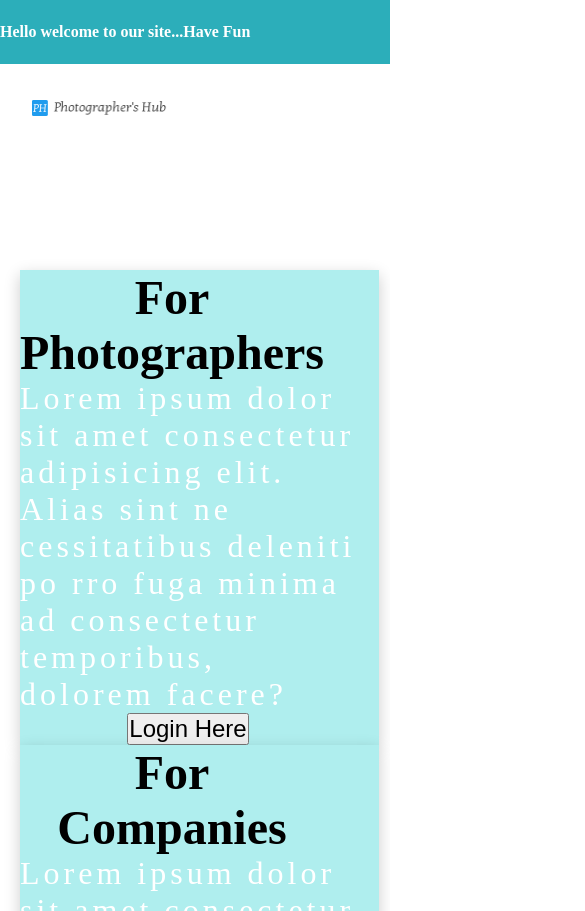
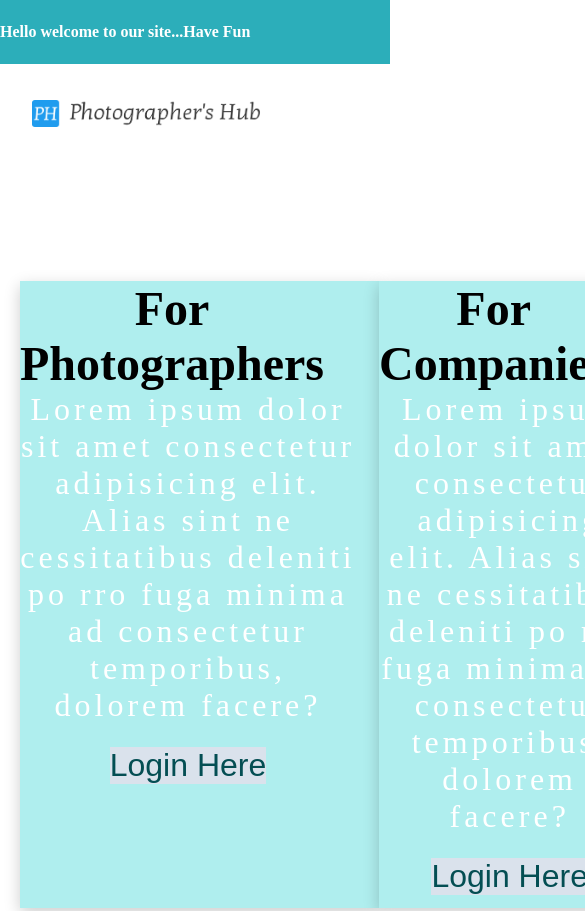
Before and after one commit to Sai-02/Photographer-hub, a plain HTML site: page index.html in a window 390 px wide. Shown: the top 911 px of the page, 585 px wide, since content can reach past the window. Drawn offline with Linux system fonts and the light colour scheme.

Commit message:
Update styles.css

```diff
--- a/styles.css
+++ b/styles.css
@@ -49,6 +49,7 @@ Variables
   margin: 0;
   padding: 0;
 }
+
 .logo {
   width: 35vw;
   padding-left: 2rem;
@@ -70,18 +71,20 @@ Variables
   margin-top: 100px;
   padding: 50px 20px;
 }
-.login {
+.login-child-container {
   display: flex;
   justify-content: space-around;
-  align-items: space-around;
-  /*flex-direction:column;*/
+  flex-wrap: nowrap;
+
   /*flex-wrap:wrap;*/
 }
 .login-child {
   background: paleturquoise;
-  display: inline-block;
+  /*display: inline-block;*/
   padding-right: 23px;
   box-shadow: var(--dark-shadow);
+  text-align: center;
+  transition: var(--transition);
 }
 .login-child h3 {
   font-size: 3rem;
@@ -91,7 +94,7 @@ Variables
 .login-child p {
   max-width: 450px;
   font-size: 2rem;
-  margin: 0 auto;
+
   color: white;
   letter-spacing: var(--spacing);
 }
@@ -100,4 +103,47 @@ Variables
 }
 .login-button-container {
   text-align: center;
+  padding-top: 23px;
+  padding-bottom: 13px;
 }
+.login-child-container :hover {
+  transform: scale(1.02);
+}
+.login-child-container :hover p {
+  transform: scale(1);
+}
+
+.login-child-container :hover h3 {
+  transform: scale(1);
+}
+
+.login-child-container :hover button {
+  transform: scale(1);
+}
+.login-child-container :hover.login-button-container {
+  transform: scale(1);
+}
+.login-button {
+  border: none;
+  font-size: 2rem;
+  color: var(--clr-primary-1);
+  background: var(--clr-grey-9);
+}
+.login-button-container :hover {
+  border-bottom: 2px solid var(--clr-grey-4);
+  background: var(--clr-white);
+  color: rgba(23, 231, 23, 0.7);
+}
+@media screen and (max-width: 1028px) {
+  .logo {
+    width: 60vw;
+  }
+  .navbar {
+    width: 100vw;
+  }
+  .logo-child-container {
+    display: flex;
+    justify-content: space-around;
+    flex-wrap: nowrap;
+  }
+}
```
